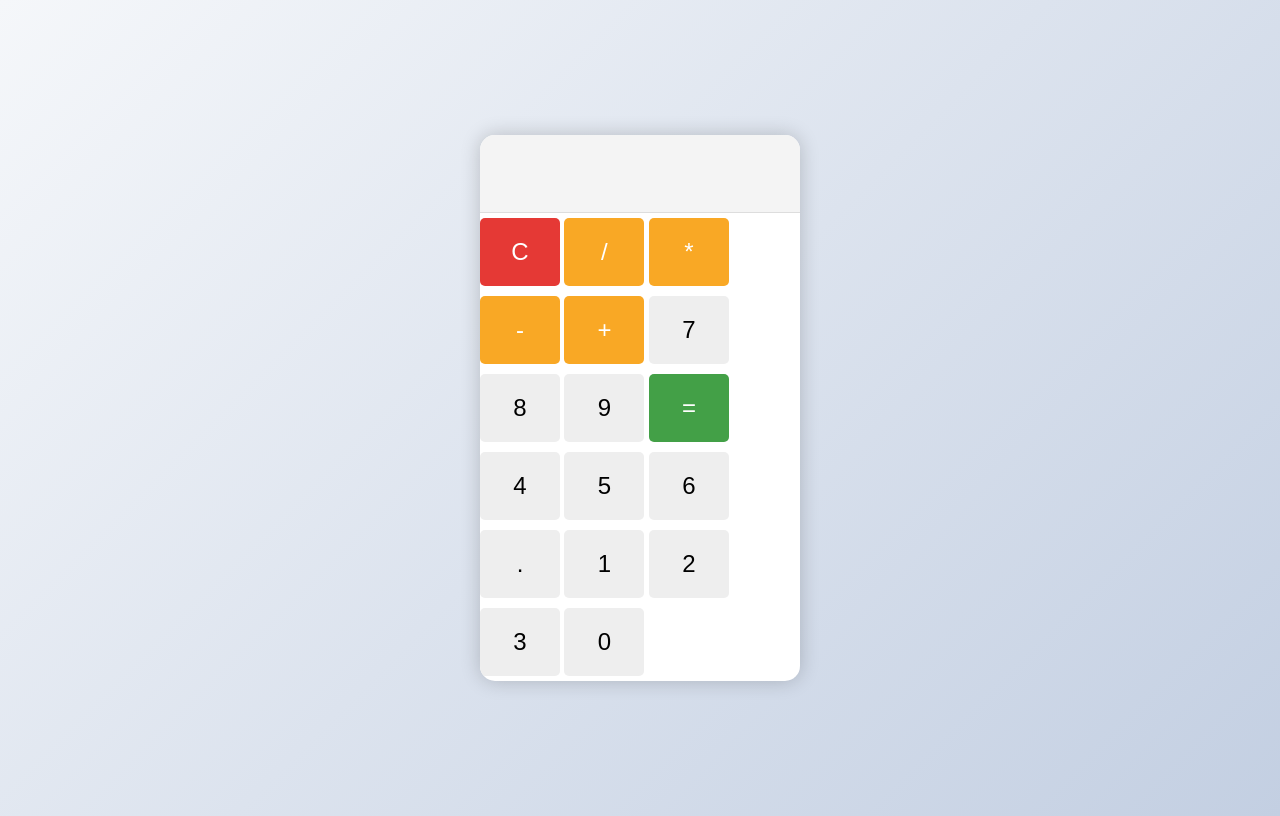
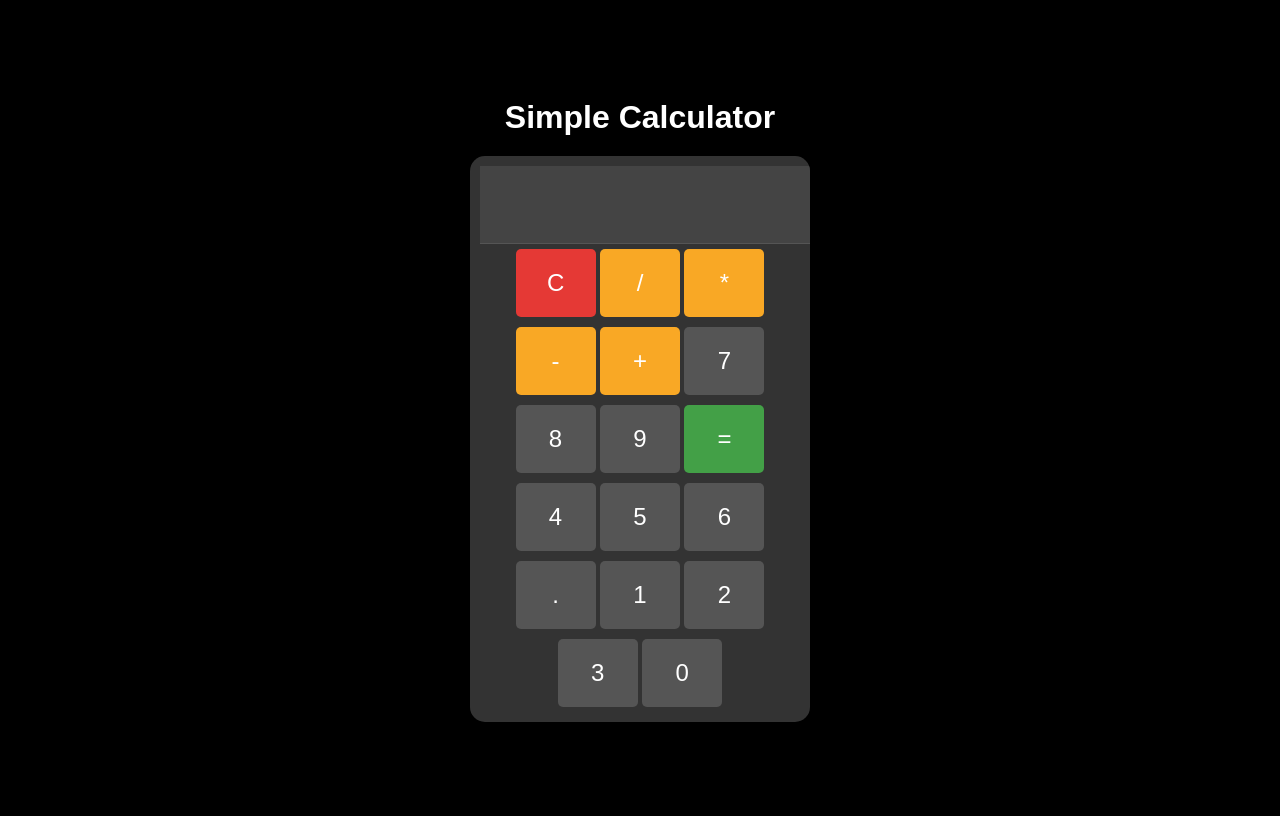
Before and after one commit to Rishikeshpaswan001/website-2, a plain HTML site: page index.html in a window 1280 px wide. Drawn offline with Linux system fonts and the light colour scheme.

Commit message:
Update index.html

```diff
--- a/index.html
+++ b/index.html
@@ -10,24 +10,35 @@
             justify-content: center;
             align-items: center;
             height: 100vh;
-            background: linear-gradient(135deg, #f5f7fa, #c3cfe2);
+            background: #000;
             font-family: 'Arial', sans-serif;
+            margin: 0;
+            color: #fff;
+            text-align: center;
+        }
+        .container {
+            display: flex;
+            flex-direction: column;
+            justify-content: center;
+            align-items: center;
         }
         .calculator {
             width: 320px;
             border-radius: 15px;
             overflow: hidden;
-            box-shadow: 0 0 20px rgba(0,0,0,0.2);
-            background: #ffffff;
+            box-shadow: 0 0 20px rgba(0,0,0,0.4);
+            background: #333;
+            padding: 10px;
         }
         .calculator input {
             width: 100%;
             padding: 20px;
             font-size: 2em;
             border: none;
-            background: #f4f4f4;
+            background: #444;
+            color: #fff;
             text-align: right;
-            border-bottom: 1px solid #ddd;
+            border-bottom: 1px solid #555;
         }
         .calculator button {
             width: 25%;
@@ -38,31 +49,35 @@
             border-radius: 5px;
             margin: 5px 0;
             transition: background 0.3s ease, transform 0.1s ease;
+            color: #fff;
         }
         .calculator button:active {
             transform: scale(0.98);
         }
         .calculator button.operator {
             background: #f9a825;
-            color: #fff;
         }
         .calculator button.equals {
             background: #43a047;
-            color: #fff;
         }
         .calculator button.clear {
             background: #e53935;
-            color: #fff;
         }
         .calculator button:not(.operator):not(.clear):not(.equals) {
-            background: #eeeeee;
+            background: #555;
         }
         .calculator button:hover {
-            background: #ccc;
+            background: #666;
+        }
+        h1 {
+            font-size: 2em;
+            margin-bottom: 20px;
         }
     </style>
 </head>
 <body>
+    <div class="container">
+        <h1>Simple Calculator</h1>
         <div class="calculator">
             <input type="text" id="display" disabled>
             <button class="clear" onclick="clearDisplay()">C</button>
@@ -82,6 +97,7 @@
             <button onclick="appendCharacter('2')">2</button>
             <button onclick="appendCharacter('3')">3</button>
             <button onclick="appendCharacter('0')">0</button>
+        </div>
     </div>
 
     <script>
```
Lines whose indentation alone changed are shown as unchanged.
